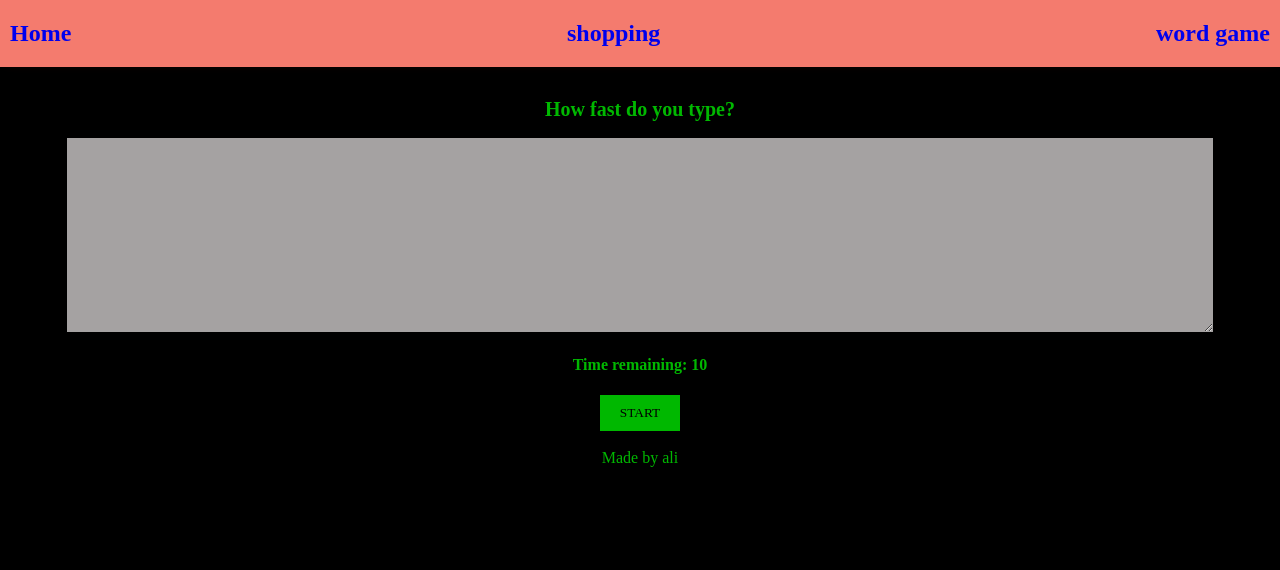
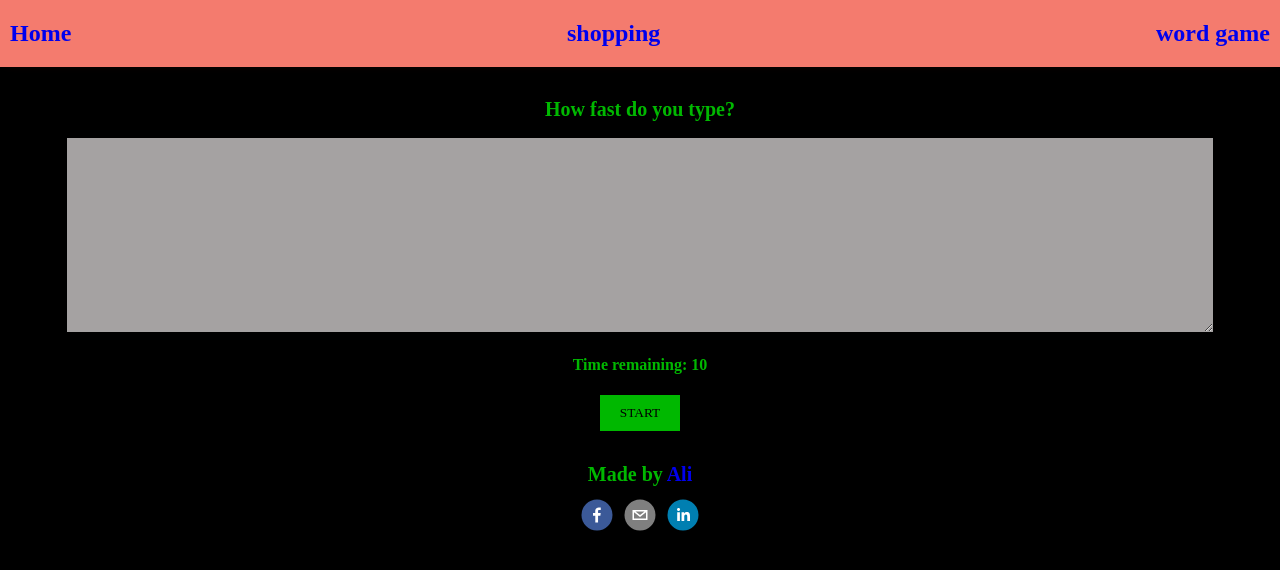
Before and after one commit to faradji/react-shopping-cart, a React (Create React App) app: page /wordgame in a window 1280 px wide. Shown: the top 570 px of the page. Built offline with nearby package versions, Linux system fonts and the light colour scheme.

Commit message:
clean up and added socialmedia share button

```diff
--- a/public/index.html
+++ b/public/index.html
@@ -11,6 +11,6 @@
   </head>
   <body>
     <div id="root"></div>
-    <script src="/index.pack.js"></script>
+    <script type="text/babel" src="/index.pack.js"></script>
   </body>
 </html>
--- a/src/App.js
+++ b/src/App.js
@@ -2,8 +2,10 @@ import React from "react";
 import { Switch, Route } from "react-router-dom";
 import ContentShopping from "./pages/shoppingCart/ContentShopping";
 import ContentGame from "./pages/wordGame/ContentGame";
+
 import Home from "./pages/home/HomeContent";
 import Header from "./components/Header";
+import Footer from "./components/Footer";
 function App() {
   return (
     <div>
@@ -25,7 +27,7 @@ function App() {
       </main>
       <br />
       <footer>
-        <div> Made by ali </div>
+        <Footer />
       </footer>
     </div>
   );
--- /dev/null
+++ b/src/components/Footer.js
@@ -0,0 +1,38 @@
+import React from "react";
+import {
+  EmailShareButton,
+  EmailIcon,
+  FacebookShareButton,
+  FacebookIcon,
+  LinkedinShareButton,
+  LinkedinIcon,
+} from "react-share";
+
+function Footer() {
+  const shareUrl = "https://github.com/faradji/react-shopping-cart";
+  const title = "React Showcase";
+
+  return (
+    <div>
+      <h1>
+        Made by{" "}
+        <a href="https://faradji.se/" target="_blank" rel="noreferrer">
+          Ali
+        </a>
+      </h1>
+      <div className="shareContainer">
+        <FacebookShareButton url={shareUrl} quote={title}>
+          <FacebookIcon size={32} round />
+        </FacebookShareButton>
+        <EmailShareButton url={shareUrl} quote={title}>
+          <EmailIcon size={32} round />
+        </EmailShareButton>
+        <LinkedinShareButton url={shareUrl} quote={title}>
+          <LinkedinIcon size={32} round />
+        </LinkedinShareButton>
+      </div>
+    </div>
+  );
+}
+
+export default Footer;
--- a/src/pages/shoppingCart/styles.css
+++ b/src/pages/shoppingCart/styles.css
@@ -143,3 +143,8 @@ a:hover {
 a:active {
   color: var(--light-blue);
 }
+
+.shareContainer {
+  display: inline-flex;
+  width: 10%;
+}
--- a/src/pages/wordGame/ContentGame.js
+++ b/src/pages/wordGame/ContentGame.js
@@ -30,7 +30,7 @@ function contentGame() {
       </button>
 
       {wordCount > 0 && <h1>Word count: {wordCount}</h1>}
-      {wordPerMin > 0 && <h1>Average word per minutes: {wordPerMin}</h1>}
+      {wordPerMin > 0 && <h1>Average words per minutes: {wordPerMin}</h1>}
     </div>
   );
 }
```
Also changed, not shown: package.json (+7 -6 lines), 1 other file (tests, documents, lock files or other folders).
